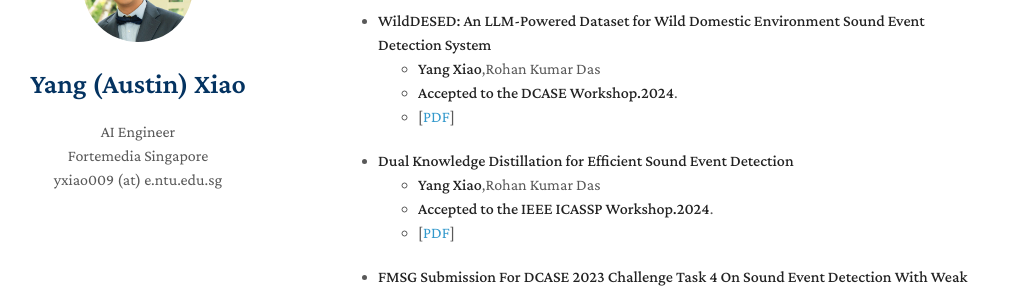
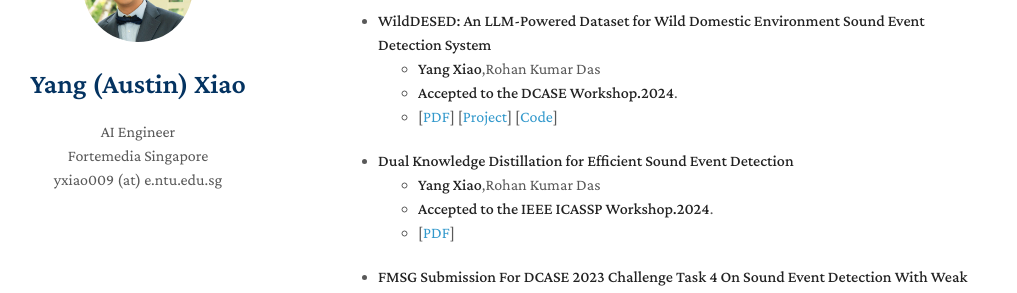
Before and after one commit to swagshaw/swagshaw.github.io, a Jekyll site: the page built from index.md, in a window 1280 px wide and 900 px high, scrolled down 1551 px. Shown: the part 152-445 px from the top of the window, without its empty margins (132-1149 px from the left). Built offline with Jekyll 4.4.1, drawn with Linux system fonts in a browser that asks for light colours; nearby versions of some CDN libraries; a style sheet for code colours, icons or effects is not loaded.

Commit message:
Update index.md

```diff
--- a/index.md
+++ b/index.md
@@ -63,7 +63,7 @@ I am contributing to building **"easy-to-use"**, **"efficient"**, and  **"robust
   <br>
   - **Accepted to the DCASE Workshop.2024**.
   <br>
-  - [[PDF](https://arxiv.org/pdf/2407.03656.pdf)]
+  - [[PDF](https://arxiv.org/pdf/2407.03656.pdf)] [[Project](https://swagshaw.github.io/projects/WILDDESED.html)] [[Code](https://github.com/swagshaw/WildDESED)]
 
 - **Dual Knowledge Distillation for Efficient Sound Event Detection**
   <br>
```
